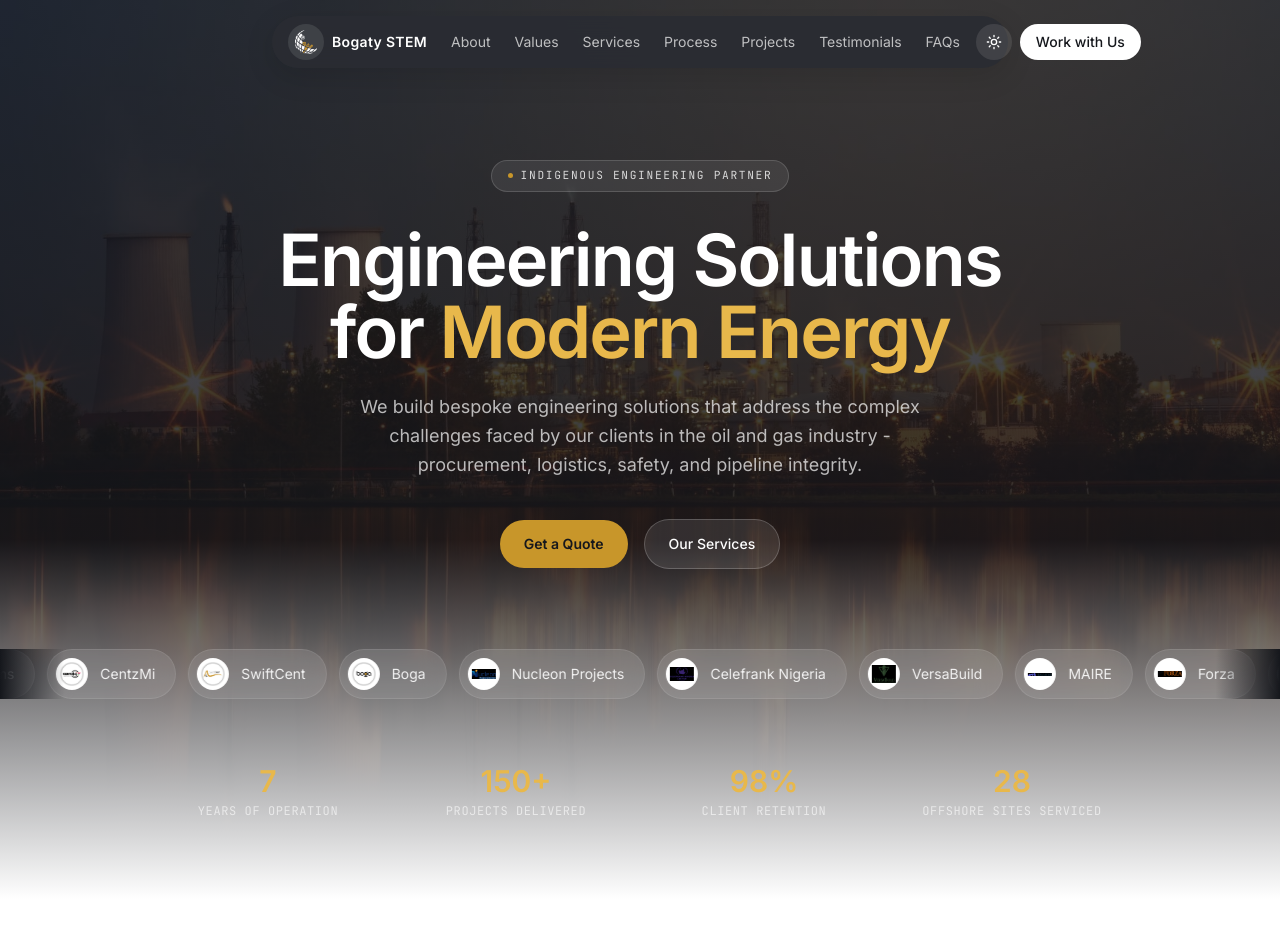
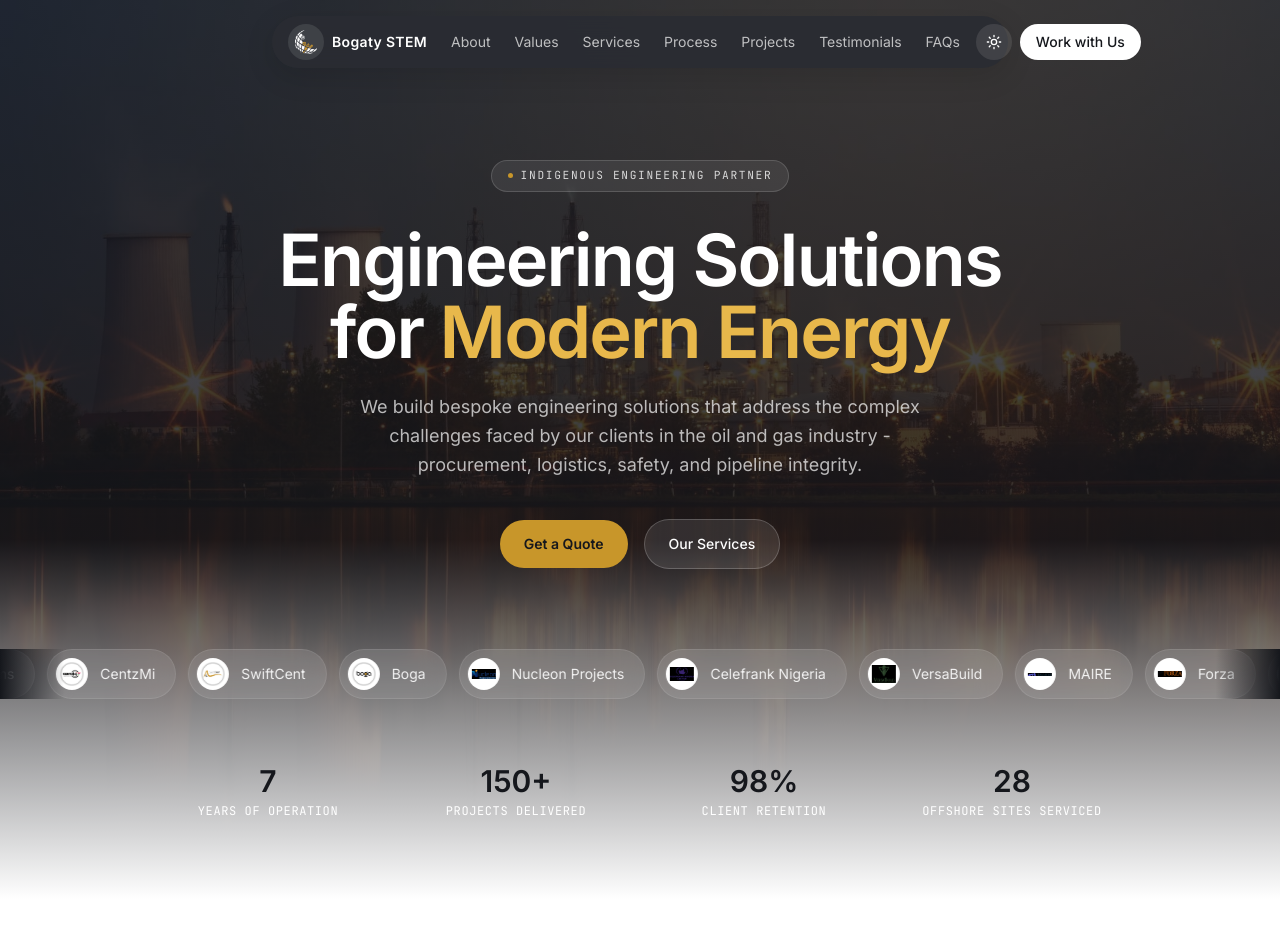
Before and after one commit to userIssa/bogaty-stem, a Next.js app: page / in a window 1280 px wide. Shown: the top 952 px of the page. Built offline with nearby package versions, Linux system fonts and the light colour scheme.

Commit message:
chore: light more fix

```diff
--- a/components/Hero.tsx
+++ b/components/Hero.tsx
@@ -103,10 +103,10 @@ export default function Hero() {
           { value: "28", label: "Offshore Sites Serviced" },
         ].map((s) => (
           <div key={s.label}>
-            <div className="font-display font-bold text-3xl text-gold-light mb-1">
+            <div className="font-display font-bold text-3xl text-ink dark:text-gold-light mb-1">
               {s.value}
             </div>
-            <div className="text-white/60 text-xs uppercase tracking-wider font-mono">
+            <div className="text-ink/60 dark:text-white/60 text-xs uppercase tracking-wider font-mono">
               {s.label}
             </div>
           </div>
```
